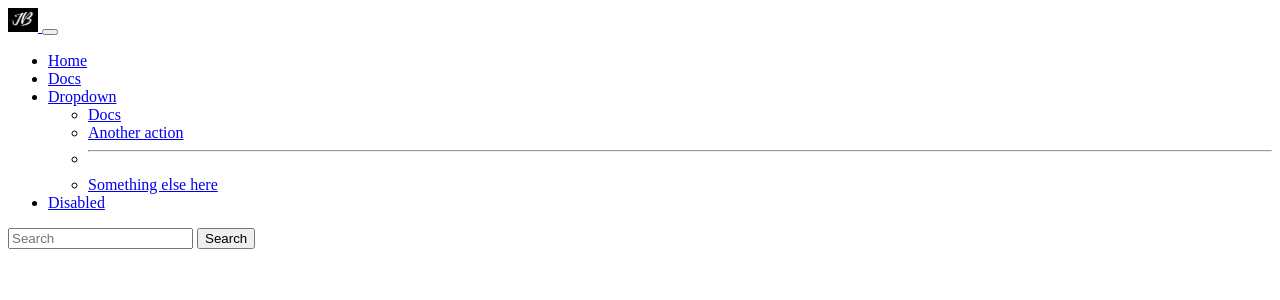
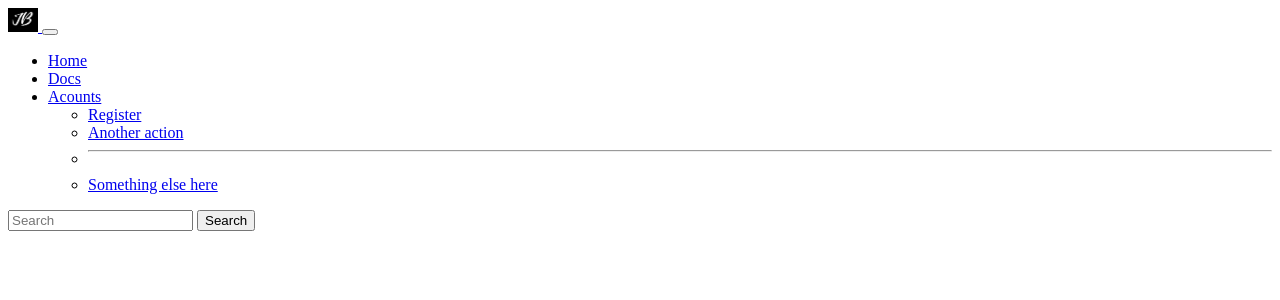
Before and after one commit to nofoobar/fastapi-course, a Python web app: template backend/templates/components/navbar.html in a window 1280 px wide. Shown: the top 300 px of the page. Run offline with Jinja, Linux system fonts and the light colour scheme; the template is opened without the code that fills it, so the values that code supplies are empty.

Commit message:
Add registeration link in navbar

```diff
--- a/backend/templates/components/navbar.html
+++ b/backend/templates/components/navbar.html
@@ -16,17 +16,14 @@
           </li>
           <li class="nav-item dropdown">
             <a class="nav-link dropdown-toggle" href="#" id="navbarDropdown" role="button" data-bs-toggle="dropdown" aria-expanded="false">
-              Dropdown
+              Acounts
             </a>
             <ul class="dropdown-menu" aria-labelledby="navbarDropdown">
-              <li><a class="dropdown-item" href="/docs/">Docs</a></li>
+              <li><a class="dropdown-item" href="/register/">Register</a></li>
               <li><a class="dropdown-item" href="#">Another action</a></li>
               <li><hr class="dropdown-divider"></li>
               <li><a class="dropdown-item" href="#">Something else here</a></li>
             </ul>
-          </li>
-          <li class="nav-item">
-            <a class="nav-link disabled" href="#" tabindex="-1" aria-disabled="true">Disabled</a>
           </li>
         </ul>
         <form class="d-flex">
```
